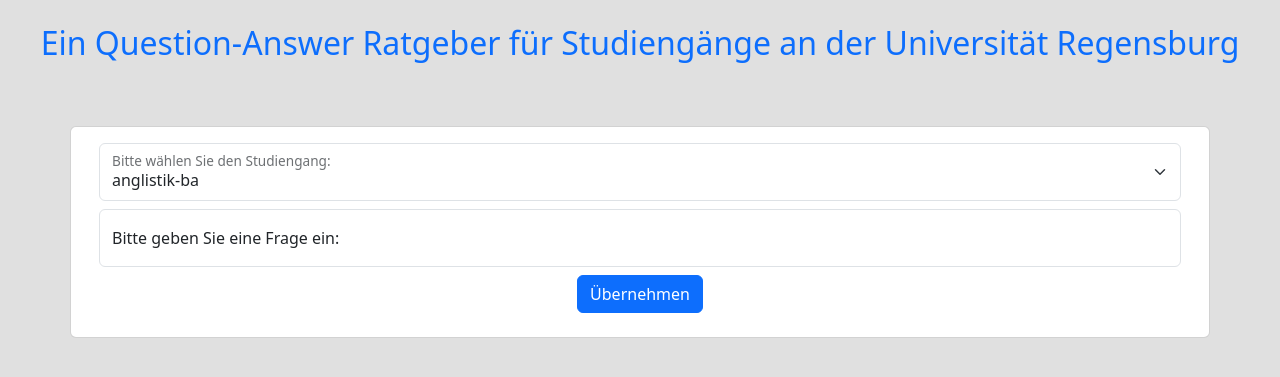
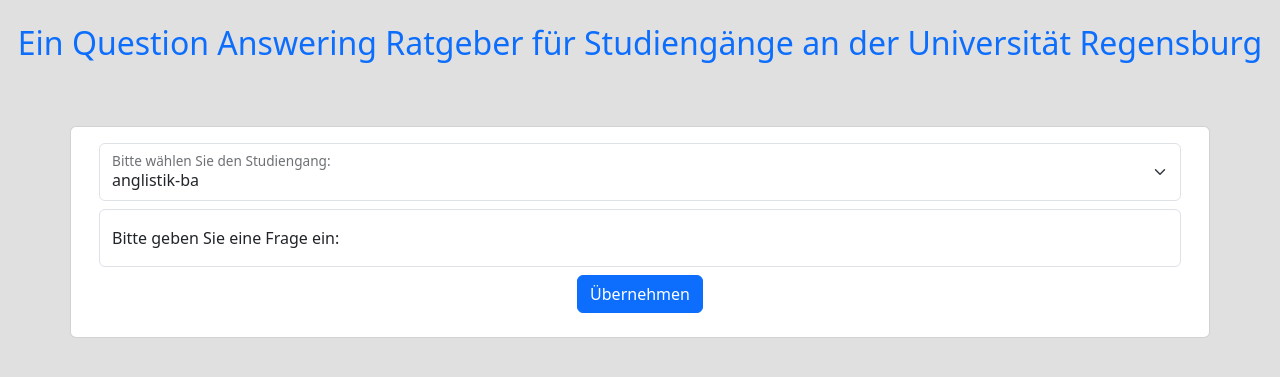
Before and after one commit to AlexVike/Infoling-2, a Flask app: page / in a window 1280 px wide. Shown: the top 377 px of the page. Run offline with Flask 2, Linux system fonts and the light colour scheme; some libraries are stand-ins or nearby versions.

Commit message:
Read me verbesserung

```diff
--- a/wsgi_app/templates/base.html
+++ b/wsgi_app/templates/base.html
@@ -12,7 +12,7 @@
         <div class="container-fluid">
             <div class="row pt-4 pb-2">
                 <div class="col text-center text-primary">
-                    <h2 class=".text-body">Ein Question-Answer Ratgeber für Studiengänge an der Universität Regensburg</h2>
+                    <h2 class=".text-body">Ein Question Answering Ratgeber für Studiengänge an der Universität Regensburg</h2>
                 </div>
             </div>
         </div>
```
Also changed, not shown: README.md.
